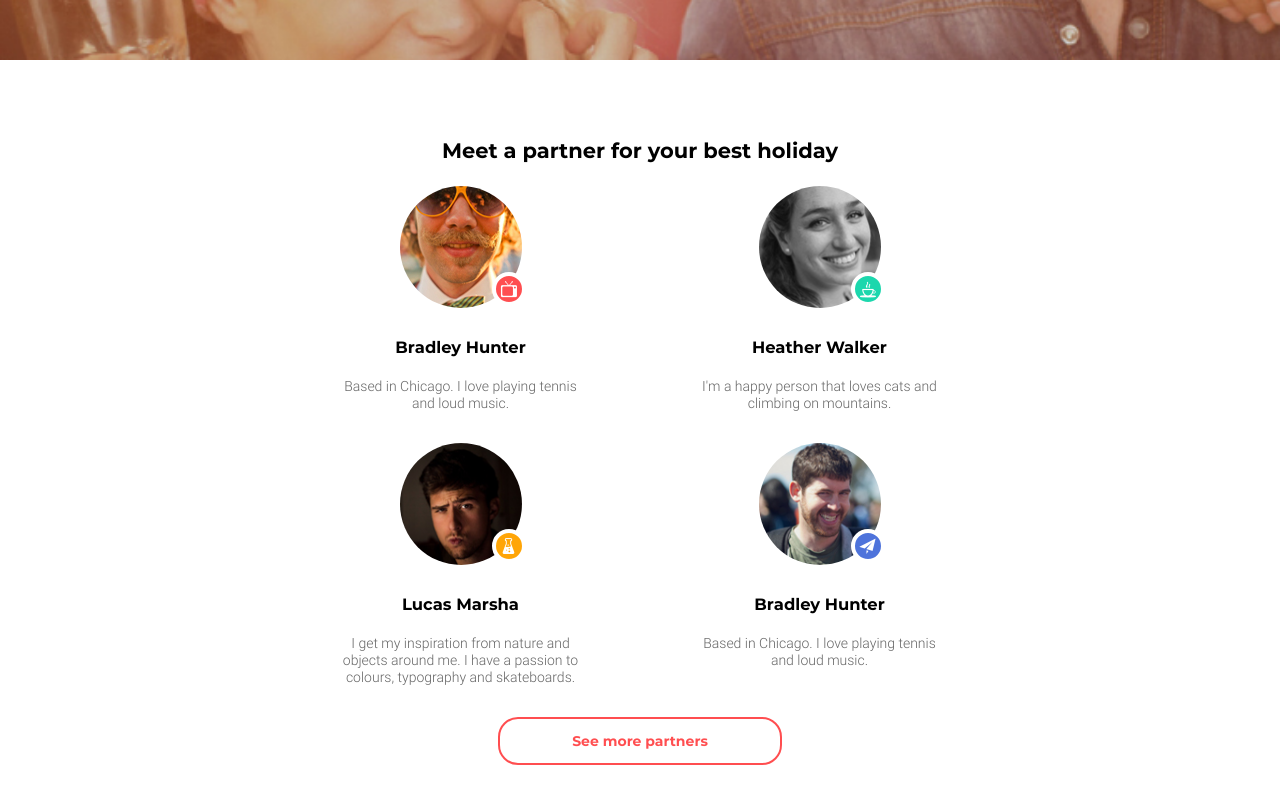
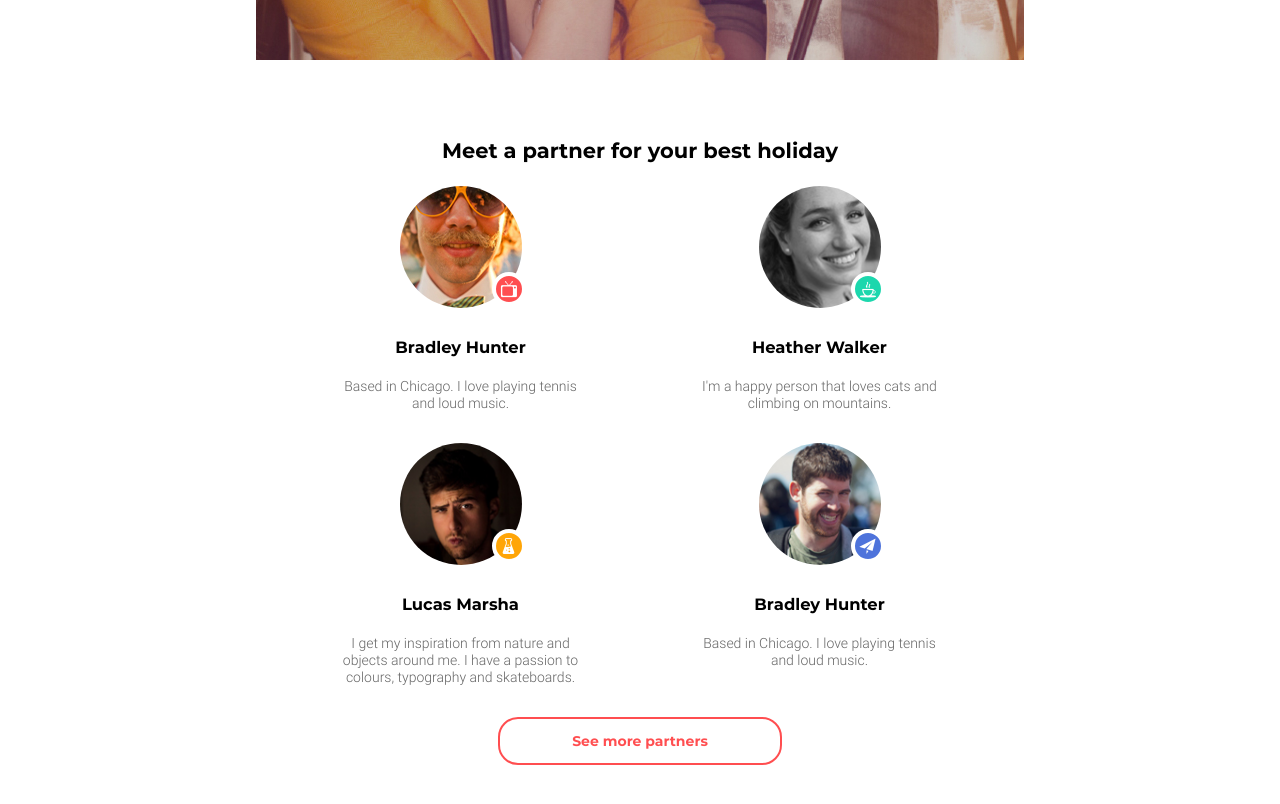
Before and after one commit to realtril/GitGO-IT-Course, a plain HTML site: page html-css/module-08/index.html in a window 1280 px wide. Shown: the part 640-1444 px from the top of the page. Drawn offline with Linux system fonts and the light colour scheme.

Commit message:
fixed code

```diff
--- a/html-css/module-08/index.html
+++ b/html-css/module-08/index.html
@@ -8,6 +8,7 @@
   </head>
 
   <body>
+    <div class="container">
       <header class="header">
         <nav class="site-nav">
           <ul class="button-nav">
@@ -30,9 +31,12 @@
         </div>
       </header>
 
+      <main>
         <section class="partners-list-items">
           <div class="container">
-        <h2 class="sections-header">Meet a partner for your best holiday</h2>
+            <h2 class="sections-header">
+              Meet a partner for your best holiday
+            </h2>
             <ul class="partner-list">
               <li class="partners-profile">
                 <div class="partner-img tv">
@@ -62,8 +66,8 @@
                 </div>
                 <h3 class="partner-name">Lucas Marsha</h3>
                 <p class="partners-lifestyle">
-              I get my inspiration from nature and objects around me. I have a
-              passion to colours, typography and skateboards.
+                  I get my inspiration from nature and objects around me. I have
+                  a passion to colours, typography and skateboards.
                 </p>
               </li>
 
@@ -105,5 +109,7 @@
             </div>
           </div>
         </section>
+      </main>
+    </div>
   </body>
 </html>
```
Lines whose indentation alone changed are shown as unchanged.
